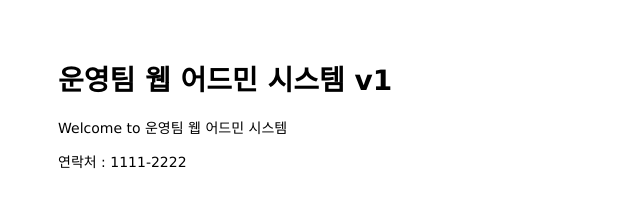
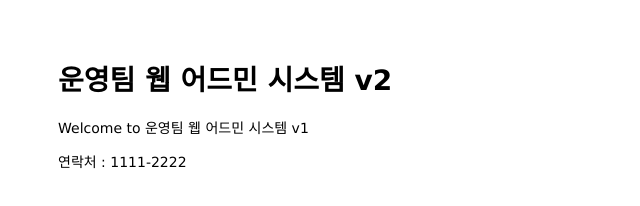
Before and after one commit to look6mm6/mastering-git-github, a website: page public/index.html in a window 1280 px wide. Shown: the full height of the page, 0-640 px from the left. Drawn offline with Linux system fonts and the light colour scheme.

Commit message:
Change body

```diff
--- a/public/index.html
+++ b/public/index.html
@@ -6,8 +6,8 @@
 </head>
 
 <body>
-  <h1>운영팀 웹 어드민 시스템 v1</h1>
-  <p>Welcome to 운영팀 웹 어드민 시스템</p>
+  <h1>운영팀 웹 어드민 시스템 v2</h1>
+  <p>Welcome to 운영팀 웹 어드민 시스템 v1</p>
 </body>
 
 <footer>
```
